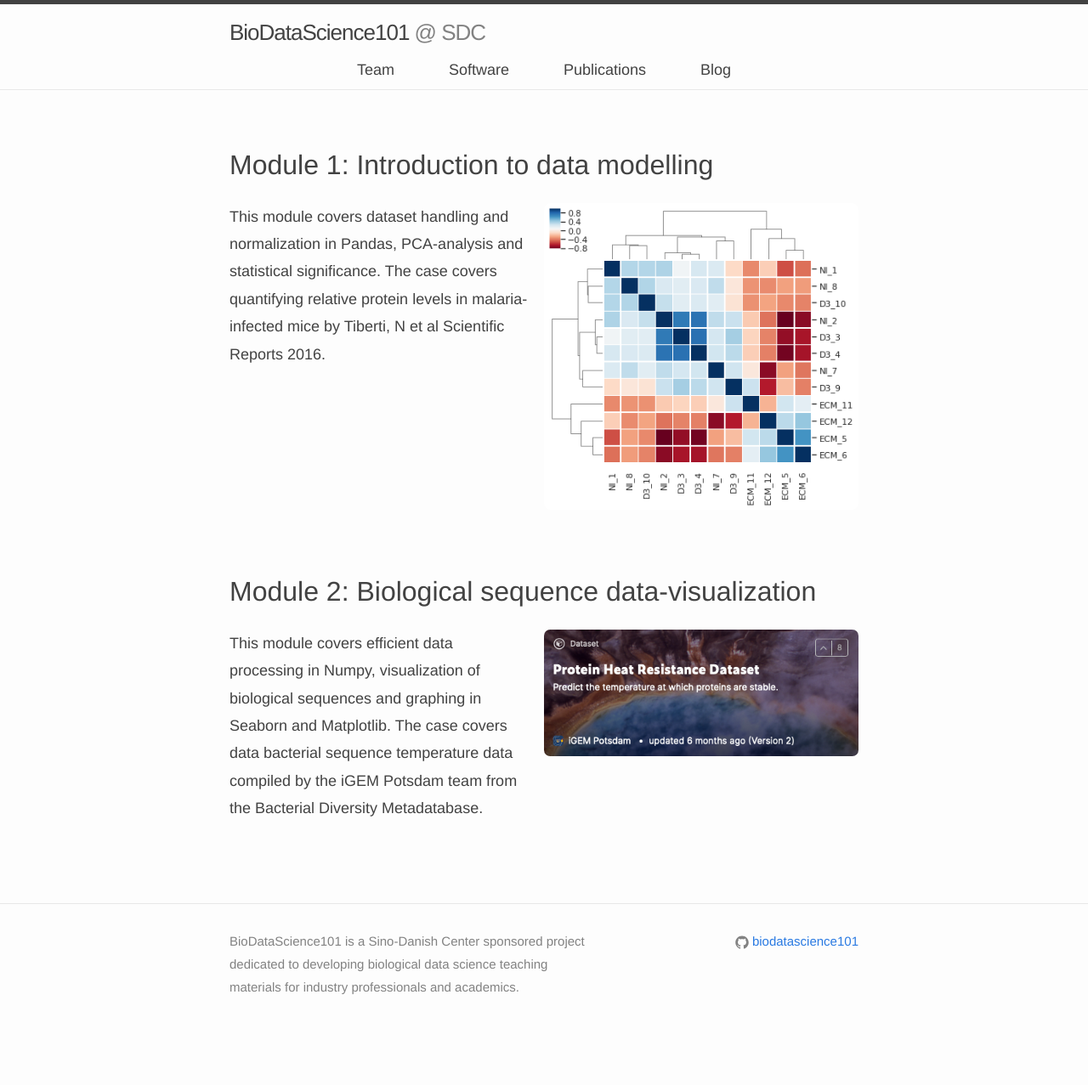
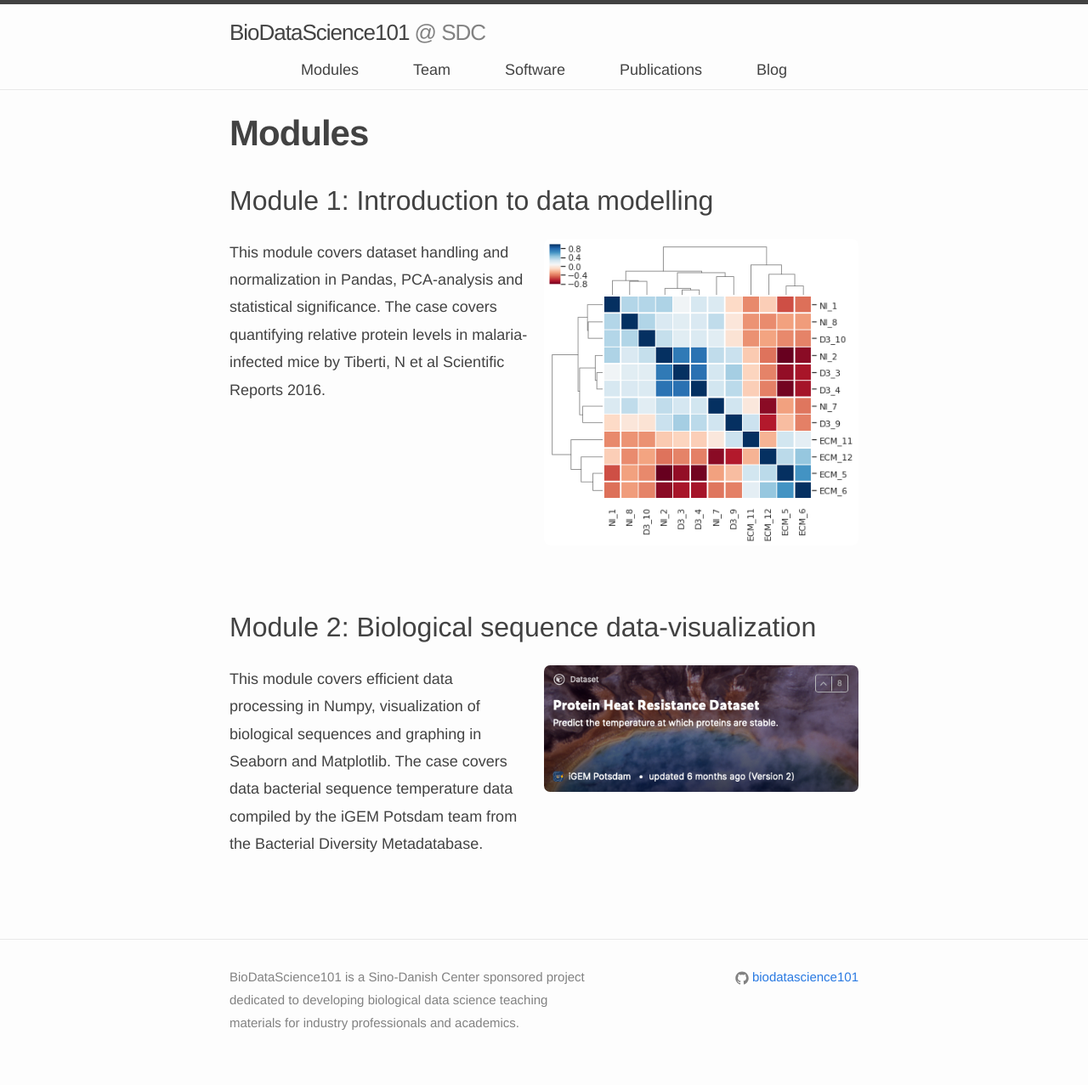
Before and after one commit to biodatascience101/BioDataScience101.github.io, a Jekyll site: the page built from _pages/Modules/index.md, in a window 1280 px wide. Shown: the whole page at 85% size. Built offline with Jekyll 4.4.1, drawn with Linux system fonts in a browser that asks for light colours; nearby versions of some CDN libraries; before the commit the page ends 1235 px from its top, so only the background shows below that.

Commit message:
Update index.md

```diff
--- a/_pages/Modules/index.md
+++ b/_pages/Modules/index.md
@@ -1,7 +1,7 @@
 ---
 layout: page
-title:
-permalink: /projects/
+title: Modules
+permalink: /Modules/
 toggle: on
 rank: 1
 ---
```
